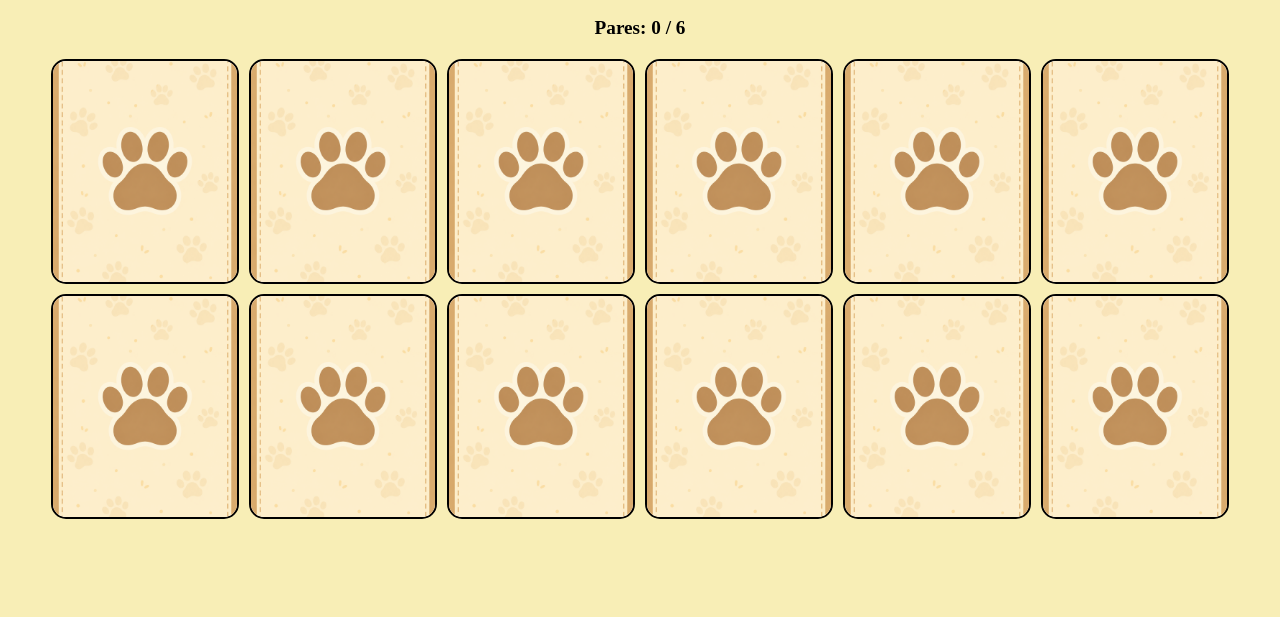
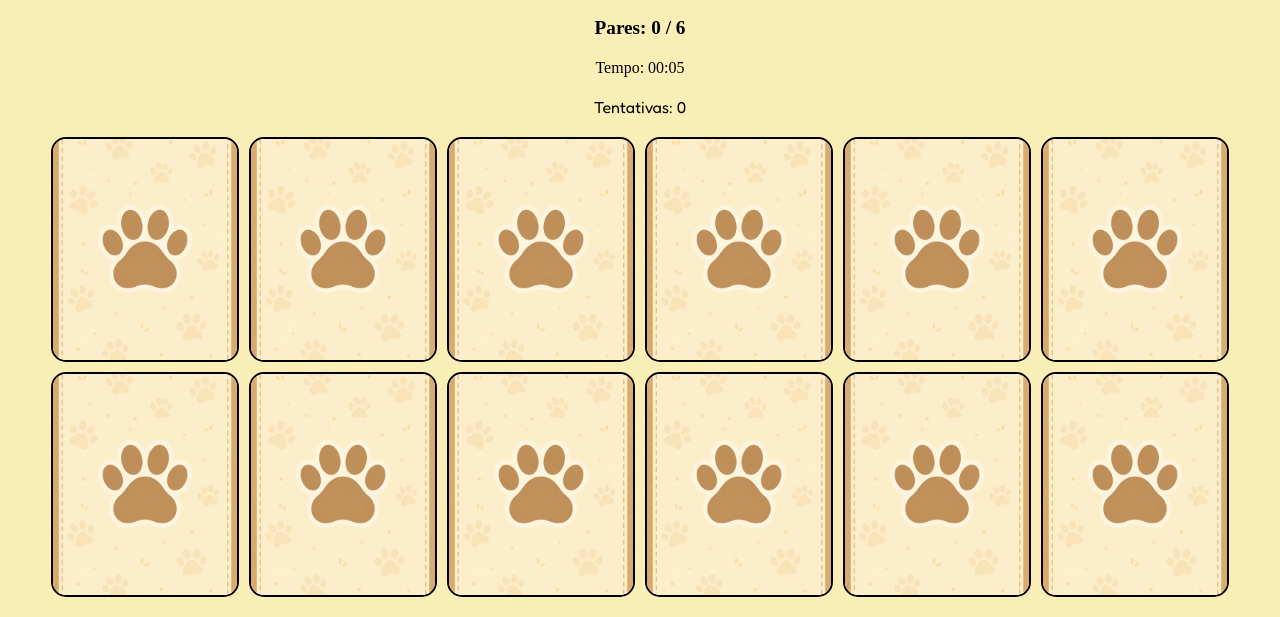
Before and after one commit to reisfelipeh/trabalho-semestral-cosmos, a plain HTML site: page Game/index.html in a window 1280 px wide. Shown: the part 203-820 px from the top of the page. Drawn offline with Linux system fonts and the light colour scheme.

Commit message:
Atualizado, cronometro e contagem de tentativas

```diff
--- a/Game/index.html
+++ b/Game/index.html
@@ -17,6 +17,8 @@
             <button class="btnNivel" data-nivel="3">Difícil</button>
         </div>
         <div id="placar"></div>
+        <div id="tempo">Tempo: 00:00</div>
+        <div id="tentativas">Tentativas: 0</div>
         <div id="tabuleiro"></div>
         <div id="mensagemVitoria" class="escondido">
             <p>Parabéns! Você encontrou todos os pares!</p>
--- a/Game/script.js
+++ b/Game/script.js
@@ -14,7 +14,13 @@ const estado = {
   bloqueado:         false,
 };
 
+var tentativas = 0;
+
+let tempo = 0;
+let cronometro = null;
+
 let todas_Cartas = [];
+
 
 const tabuleiro = document.getElementById("tabuleiro");
 const mensagemVitoria = document.getElementById("mensagemVitoria");
@@ -63,8 +69,16 @@ function verificarPar(cartaA, cartaB) {
 
 //Placar
 function atualizarPlacar() {
-  const pontuacao = document.getElementById("placar");
-  if (pontuacao) pontuacao.textContent = `Pares: ${estado.paresEncontrados} / ${estado.totalPares}`;
+    const pontuacao = document.getElementById("placar");
+    const tentativasHTML = document.getElementById("tentativas");
+
+    if (pontuacao) {
+        pontuacao.textContent = `Pares: ${estado.paresEncontrados} / ${estado.totalPares}`;
+    }
+
+    if (tentativasHTML) {
+        tentativasHTML.textContent = `Tentativas: ${tentativas}`;
+    }
 }
 
 //Cria o elemento de carta a partir dos dados vindos do JSON
@@ -111,6 +125,10 @@ function selecionarCarta(card) {
   if (estado.cartasSelecionadas.length === 2) {
     estado.bloqueado = true;
     const [cartaA, cartaB] = estado.cartasSelecionadas;
+    tentativas += 1;
+    atualizarPlacar();
+
+
 
     if (verificarPar(cartaA, cartaB)) {
       cartaA.classList.add("encontrada");
@@ -136,6 +154,7 @@ function selecionarCarta(card) {
 
 function mostrarVitoria() {
   mensagemVitoria.classList.remove("escondido");
+  clearInterval(cronometro);
 }
 
 //Inicia (ou reinicia) o jogo com o nivel escolhido
@@ -144,6 +163,8 @@ function iniciarJogo(nivel) {
   estado.cartasSelecionadas = [];
   estado.paresEncontrados = 0;
   estado.bloqueado = false;
+  tentativas = 0;
+  iniciarCronometro();
 
   tabuleiro.innerHTML = "";
   mensagemVitoria.classList.add("escondido");
@@ -172,5 +193,22 @@ async function iniciar() {
   todas_Cartas = await carregarCartas();
   iniciarJogo(estado.nivelAtual);
 }
+//Tempo
+function iniciarCronometro() {
+    clearInterval(cronometro);
+
+    tempo = 0;
+
+    cronometro = setInterval(() => {
+        tempo++;
+
+        let minutos = Math.floor(tempo / 60);
+        let segundos = tempo % 60;
+
+        document.getElementById("tempo").textContent =
+            `Tempo: ${String(minutos).padStart(2, '0')}:${String(segundos).padStart(2, '0')}`;
+
+    }, 1000);
+}
 
 iniciar();
--- a/Game/styles.css
+++ b/Game/styles.css
@@ -63,6 +63,10 @@ main {
     font-weight: bold;
 }
 
+#tentativas {
+    font-family: Fredoka;
+    font-size: medium;
+}
 #tabuleiro {
     display: flex;
     justify-content: center;
```
